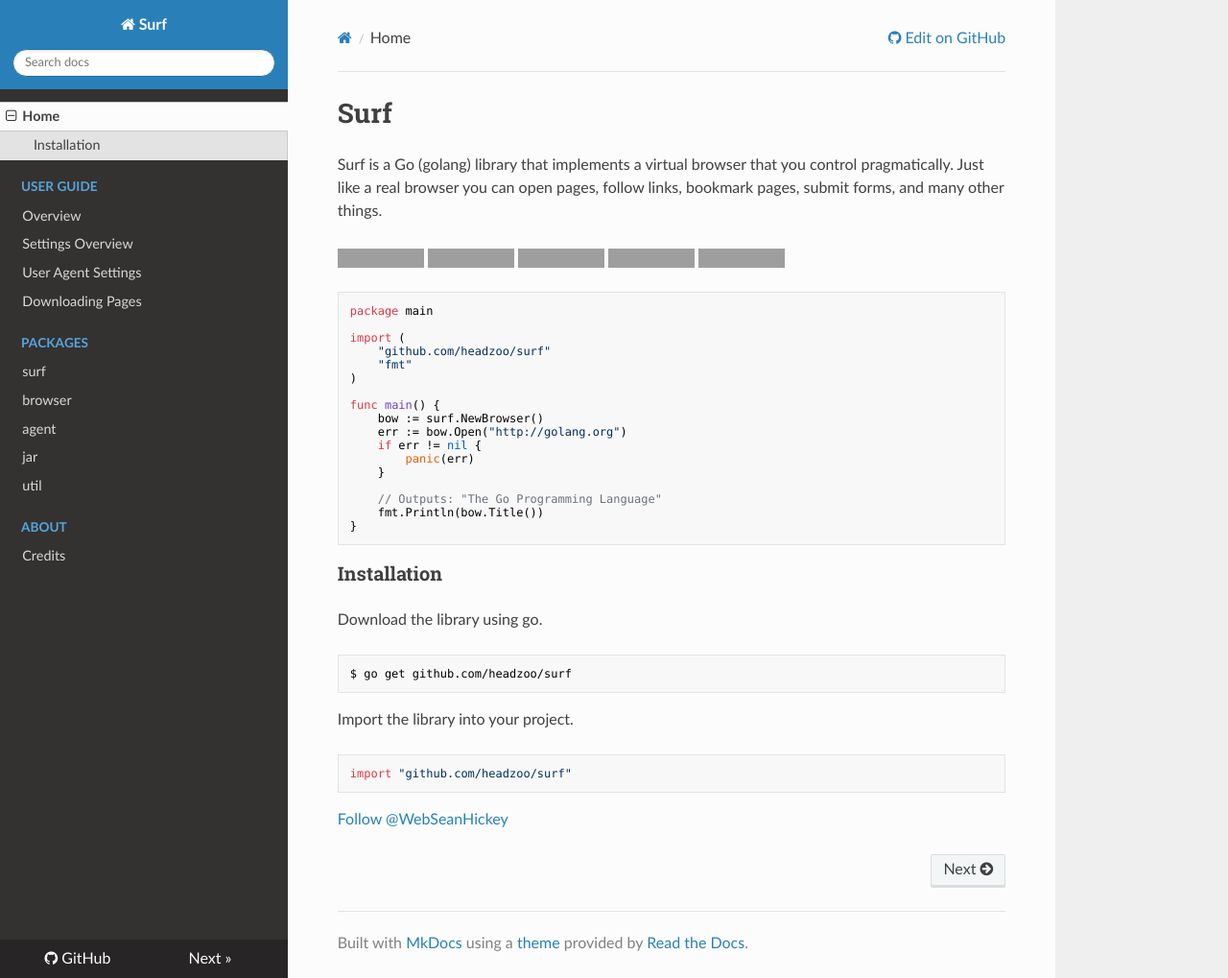
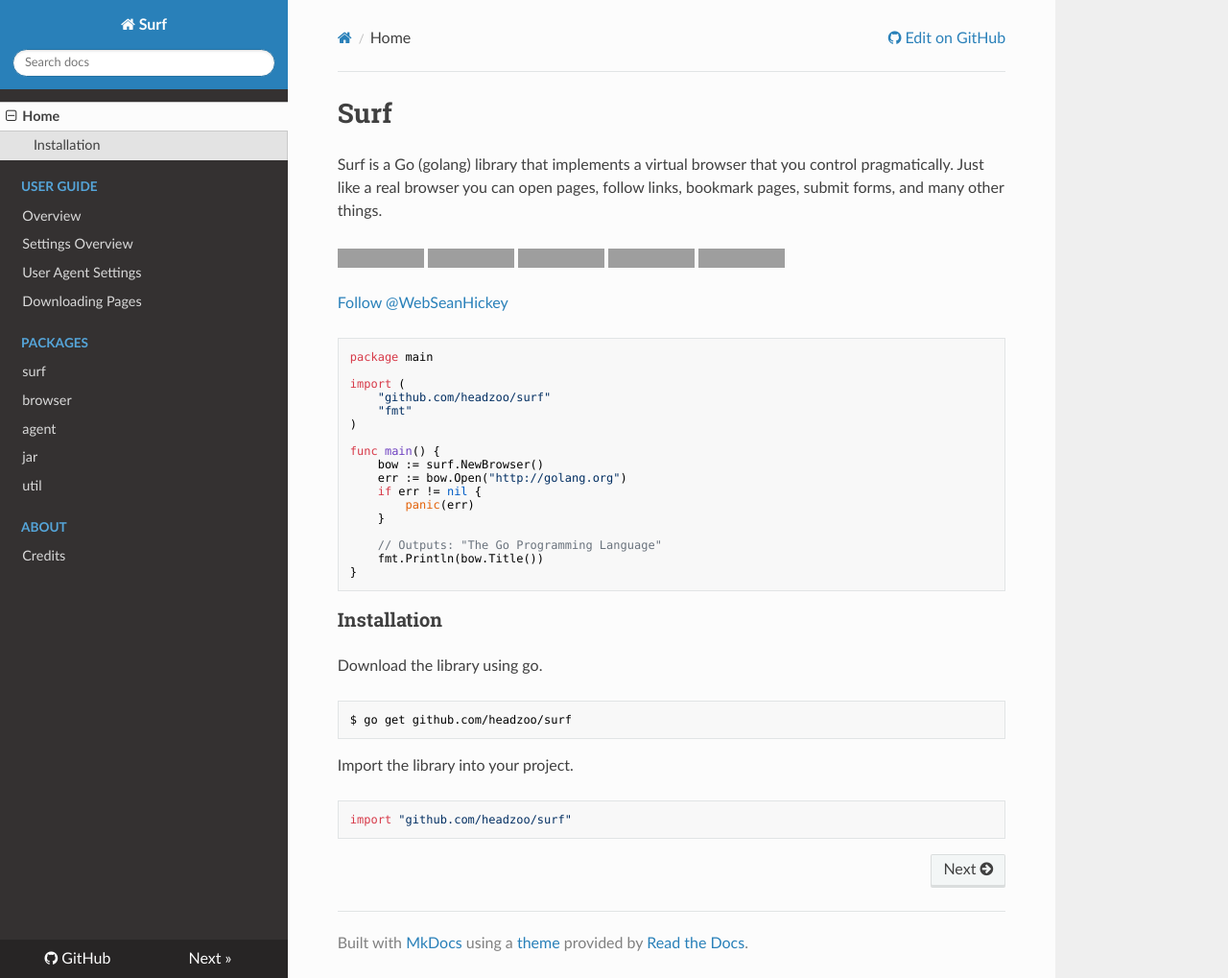
Before and after one commit to headzoo/surf, an MkDocs documentation site: the page built from docs/index.md, in a window 1280 px wide and 1019 px high. Shown: the whole window at 96% size. Built offline with MkDocs 1.6.1, drawn with Linux system fonts in a browser that asks for light colours; nearby versions of some CDN libraries; comment, search, counter and statistics services are not loaded; old or Windows-style settings are respelled for this version of MkDocs; part of the change alters nothing that is shown; grey boxes are pictures that could not be loaded.

Commit message:
Updated docs
[ci skip]

````diff
--- a/docs/index.md
+++ b/docs/index.md
@@ -8,6 +8,9 @@ browser you can open pages, follow links, bookmark pages, submit forms, and many
 [![MIT License](https://img.shields.io/badge/license-MIT-blue.svg?style=flat-square)](https://raw.githubusercontent.com/headzoo/surf/master/LICENSE.md)
 [![GitHub Stars](https://img.shields.io/github/stars/headzoo/surf.svg?style=flat-square)](https://github.com/headzoo/surf/stargazers)
 [![GitHub Forks](https://img.shields.io/github/forks/headzoo/surf.svg?style=flat-square)](https://github.com/headzoo/surf/network)
+
+<a href="https://twitter.com/WebSeanHickey" class="twitter-follow-button" data-show-count="false">Follow @WebSeanHickey</a>
+<script>!function(d,s,id){var js,fjs=d.getElementsByTagName(s)[0],p=/^http:/.test(d.location)?'http':'https';if(!d.getElementById(id)){js=d.createElement(s);js.id=id;js.src=p+'://platform.twitter.com/widgets.js';fjs.parentNode.insertBefore(js,fjs);}}(document, 'script', 'twitter-wjs');</script>
 
 ```go
 package main
@@ -42,6 +45,3 @@ Import the library into your project.
 ```go
 import "github.com/headzoo/surf"
 ```
-
-<a href="https://twitter.com/WebSeanHickey" class="twitter-follow-button" data-show-count="false">Follow @WebSeanHickey</a>
-<script>!function(d,s,id){var js,fjs=d.getElementsByTagName(s)[0],p=/^http:/.test(d.location)?'http':'https';if(!d.getElementById(id)){js=d.createElement(s);js.id=id;js.src=p+'://platform.twitter.com/widgets.js';fjs.parentNode.insertBefore(js,fjs);}}(document, 'script', 'twitter-wjs');</script>
````
